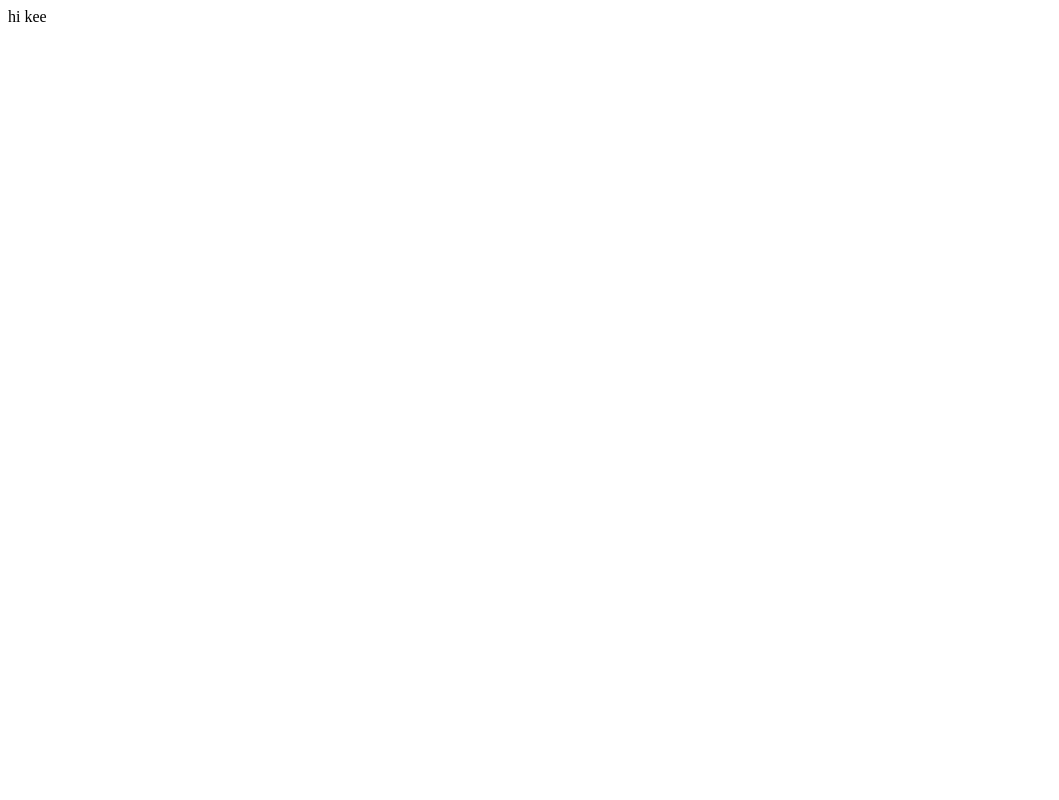
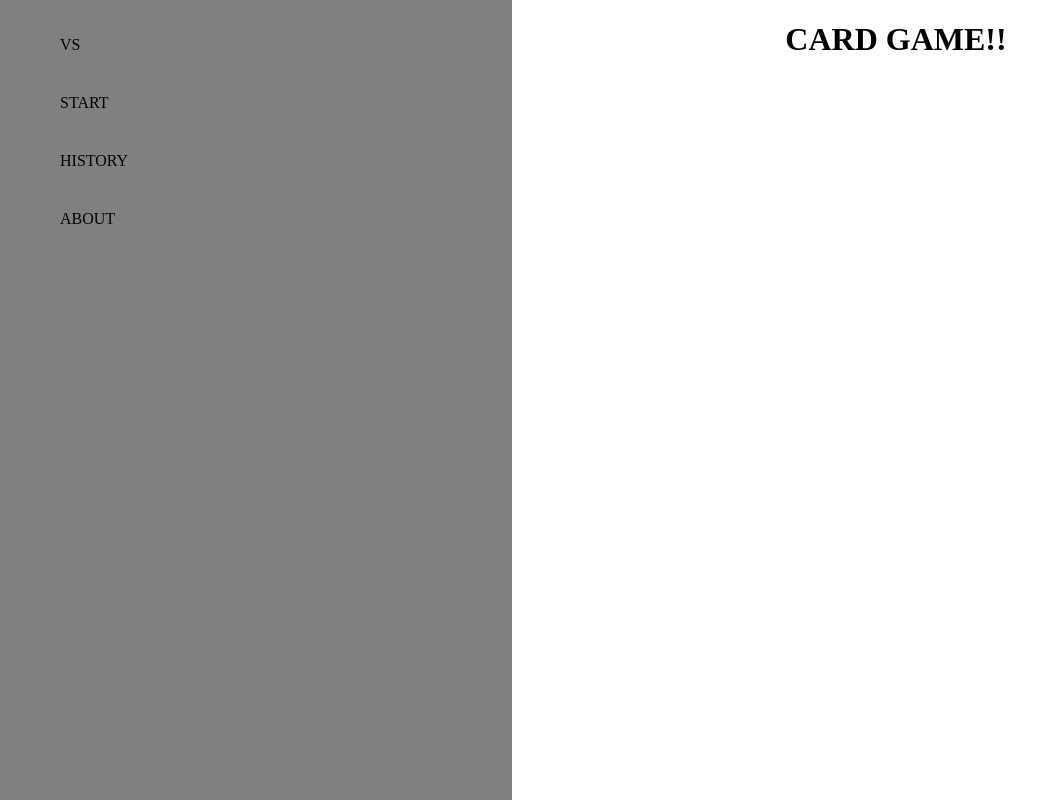
Before and after one commit to KPPhiri/Empire, a website: page client/index.html in a window 1280 px wide. Shown: the whole page, without its empty margins (0-1059 px from the left). Drawn offline with Linux system fonts and the light colour scheme.

Commit message:
main menu

```diff
--- a/client/index.html
+++ b/client/index.html
@@ -1,2 +1,25 @@
-hi
-kee
+<!DOCTYPE html>
+<html lang="en-US">
+<head>
+    <meta charset="UTF-8">
+    <meta name="viewport" content="width=device-width, initial-scale=1">
+    <title>Card Game</title>
+    <link rel="stylesheet" href="../styles/main.css">
+
+</head>
+<body>
+    <div class="split menu">
+        <ul>
+            <li class="button btn-vs">VS</li>
+            <li class="button btn-start">START</li>
+            <li class="button btn-history">HISTORY</li>
+            <li class="button btn-about">ABOUT</li>
+        </ul>
+    </div>
+    <div class="split title">
+        <h1>
+            CARD GAME!!
+        </h1>
+    </div>
+</body>
+</html>
--- a/styles/main.css
+++ b/styles/main.css
@@ -0,0 +1,28 @@
+/* Global */
+
+/* Layouts */
+.split {
+    height: 100%;
+    top: 0;
+    position: fixed;
+}
+.menu {
+    left: 0;
+    width: 40%;
+    background-color: grey;
+
+}
+.title {
+    right: 0;
+    width: 60%;
+    background-color: white;
+    text-align: center;
+}
+/* Buttons */
+.button {
+    list-style: none;
+    padding: 20px;
+}
+/*--------------------------------------------------------------
+Typography
+--------------------------------------------------------------*/
```
